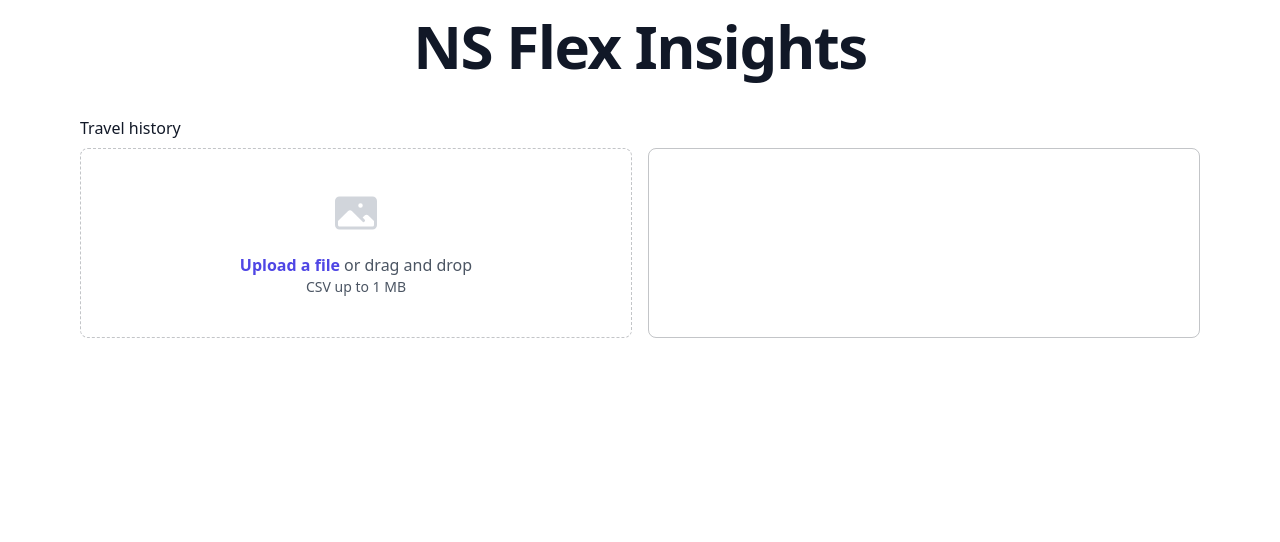
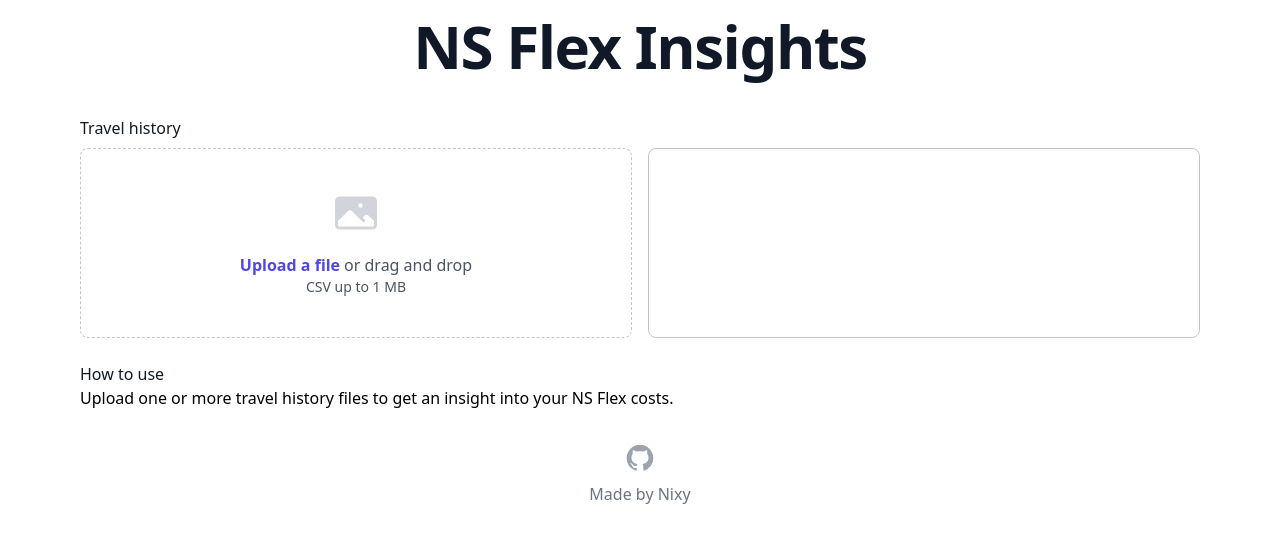
Before and after one commit to NixySoftware/ns-flex-insights, a Next.js app: page / in a window 1280 px wide. Shown: the top 542 px of the page. Built offline with nearby package versions, Linux system fonts and the light colour scheme.

Commit message:
Add how to and footer

```diff
--- a/src/app/layout.tsx
+++ b/src/app/layout.tsx
@@ -22,7 +22,32 @@
                 <main>
                     <div className="mx-auto max-w-6xl px-4">{children}</div>
                 </main>
-                <footer></footer>
+                <footer>
+                    <div className="mb-2 mt-8 flex items-center justify-center">
+                        <a
+                            className="mx-2 text-gray-400 hover:text-gray-500"
+                            href="https://github.com/NixyOrg/ns-flex-insights"
+                            target="github"
+                        >
+                            <span className="sr-only">GitHub</span>
+
+                            <svg className="h-8 w-8" fill="currentColor" viewBox="0 0 24 24" aria-hidden="true">
+                                <path
+                                    fillRule="evenodd"
+                                    d="M12 2C6.477 2 2 6.484 2 12.017c0 4.425 2.865 8.18 6.839 9.504.5.092.682-.217.682-.483 0-.237-.008-.868-.013-1.703-2.782.605-3.369-1.343-3.369-1.343-.454-1.158-1.11-1.466-1.11-1.466-.908-.62.069-.608.069-.608 1.003.07 1.531 1.032 1.531 1.032.892 1.53 2.341 1.088 2.91.832.092-.647.35-1.088.636-1.338-2.22-.253-4.555-1.113-4.555-4.951 0-1.093.39-1.988 1.029-2.688-.103-.253-.446-1.272.098-2.65 0 0 .84-.27 2.75 1.026A9.564 9.564 0 0112 6.844c.85.004 1.705.115 2.504.337 1.909-1.296 2.747-1.027 2.747-1.027.546 1.379.202 2.398.1 2.651.64.7 1.028 1.595 1.028 2.688 0 3.848-2.339 4.695-4.566 4.943.359.309.678.92.678 1.855 0 1.338-.012 2.419-.012 2.747 0 .268.18.58.688.482A10.019 10.019 0 0022 12.017C22 6.484 17.522 2 12 2z"
+                                    clipRule="evenodd"
+                                />
+                            </svg>
+                        </a>
+                    </div>
+                    <div className="mb-8 mt-2 flex items-center justify-center">
+                        <span className="text-gray-500">
+                            <a className="hover:text-gray-600" href="https://nixy.software" target="nixy">
+                                Made by Nixy
+                            </a>
+                        </span>
+                    </div>
+                </footer>
             </body>
         </html>
     );
--- a/src/app/page.tsx
+++ b/src/app/page.tsx
@@ -98,6 +98,12 @@
                         </div>
                     </div>
 
+                    {files.length === 0 && (
+                        <div className="col-span-full">
+                            <h2 className="font-medium leading-6 text-gray-900">How to use</h2>
+                            Upload one or more travel history files to get an insight into your NS Flex costs.
+                        </div>
+                    )}
                     {files.length > 0 && transactions.length === 0 && (
                         <div className="col-span-full">No transactions in uploaded files.</div>
                     )}
```
